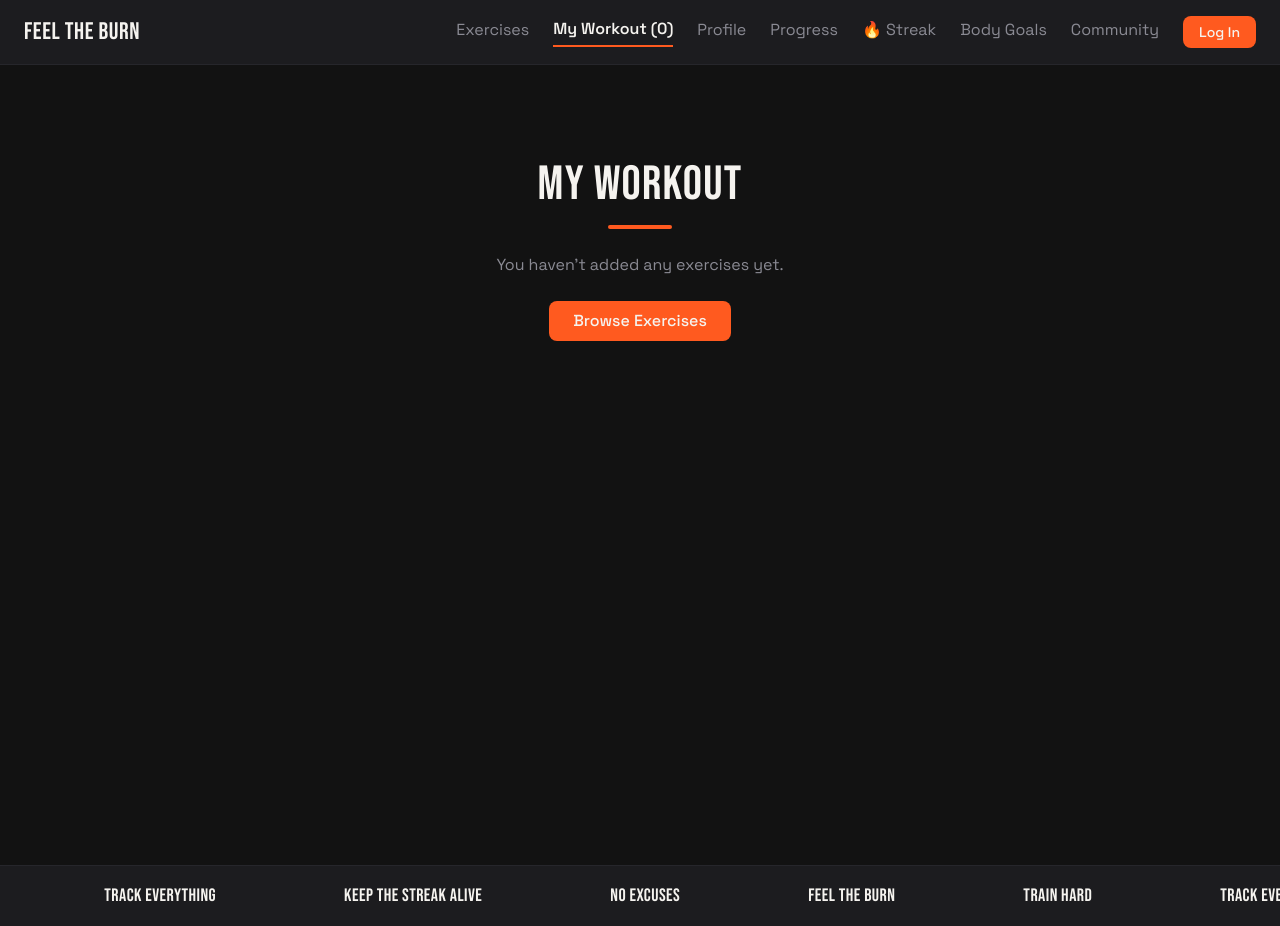
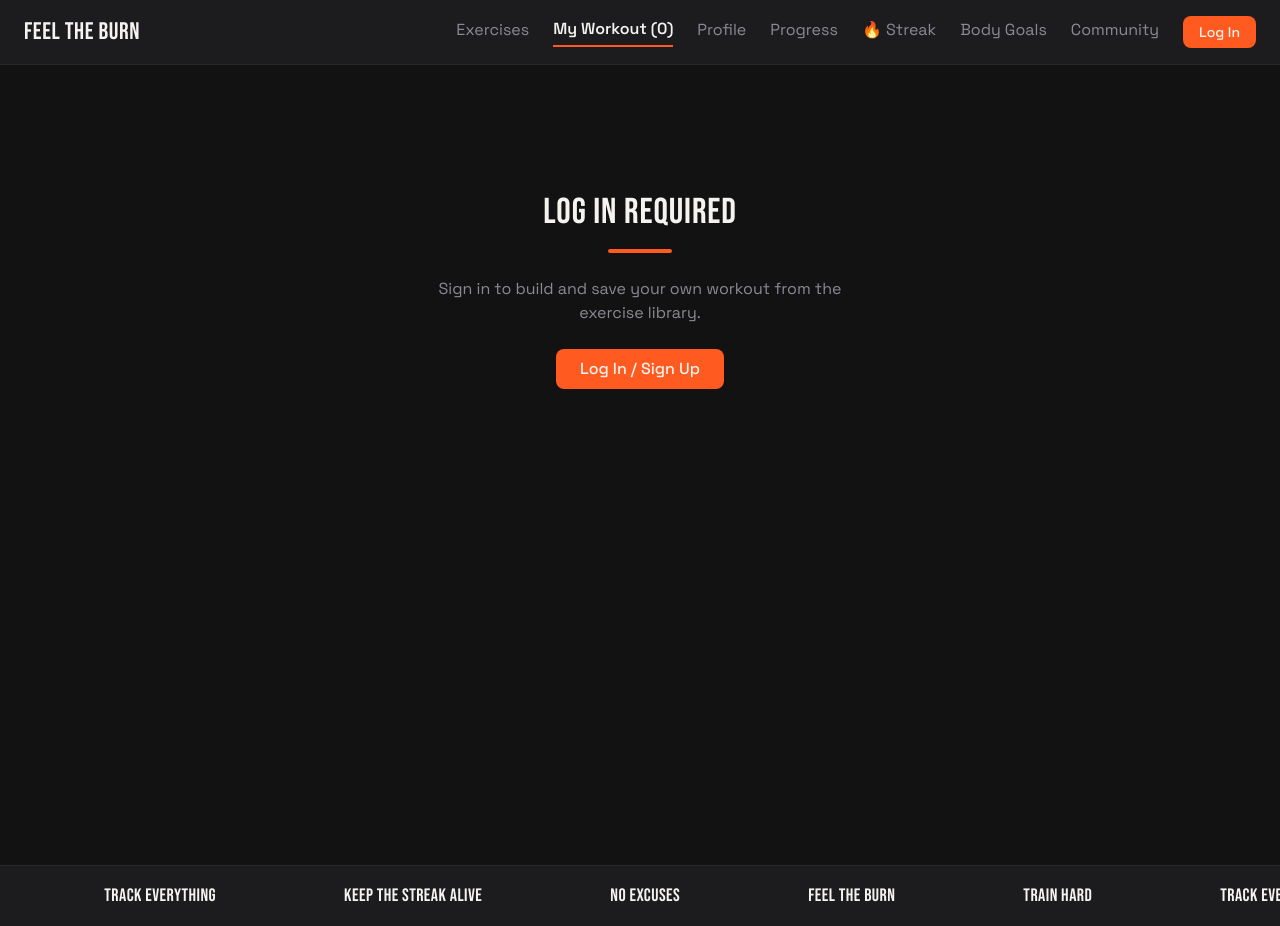
Before and after one commit to LevisNganga1135/calipath, a React (Vite) app: page /my-workout in a window 1280 px wide. Built offline with nearby package versions, Linux system fonts and the light colour scheme.

Commit message:
Gate My Workout behind login: show auth prompt to logged-out users with modal trigger

```diff
--- a/src/App.jsx
+++ b/src/App.jsx
@@ -189,10 +189,15 @@ function App() {
             <ExerciseDetail myWorkout={myWorkout} addToWorkout={addToWorkout} />
           }
         />
-        <Route
+                <Route
           path="/my-workout"
           element={
-            <MyWorkout myWorkout={myWorkout} removeFromWorkout={removeFromWorkout} />
+            <MyWorkout
+              myWorkout={myWorkout}
+              removeFromWorkout={removeFromWorkout}
+              currentUser={currentUser}
+              onRequestLogin={() => setIsAuthModalOpen(true)}
+            />
           }
         />
         <Route path="/profile" element={<Profile />} />
--- a/src/components/MyWorkout.jsx
+++ b/src/components/MyWorkout.jsx
@@ -1,6 +1,30 @@
 import { Link } from 'react-router-dom'
 
-function MyWorkout({ myWorkout, removeFromWorkout }) {
+function MyWorkout({ myWorkout, removeFromWorkout, currentUser, onRequestLogin }) {
+  // Gate this page behind login — a saved workout is meaningless without an
+  // account to attach it to. Phase 2/3 will tie myWorkout to the real user's
+  // ID in the database instead of a shared localStorage key.
+  if (!currentUser) {
+    return (
+      <div className="min-h-screen bg-char p-8">
+        <div className="max-w-md mx-auto text-center mt-24">
+          <h1 className="font-display text-4xl tracking-wide text-chalk mb-4">
+            LOG IN REQUIRED
+          </h1>
+          <div className="ember-bar mx-auto mb-6"></div>
+          <p className="text-steel mb-6">
+            Sign in to build and save your own workout from the exercise library.
+          </p>
+          <button
+            onClick={onRequestLogin}
+            className="bg-ember hover:bg-ember-dark text-chalk px-6 py-2 rounded-lg font-medium transition-colors"
+          >
+            Log In / Sign Up
+          </button>
+        </div>
+      </div>
+    )
+  }
   if (myWorkout.length === 0) {
     return (
       <div className="min-h-screen bg-char p-8">
```
